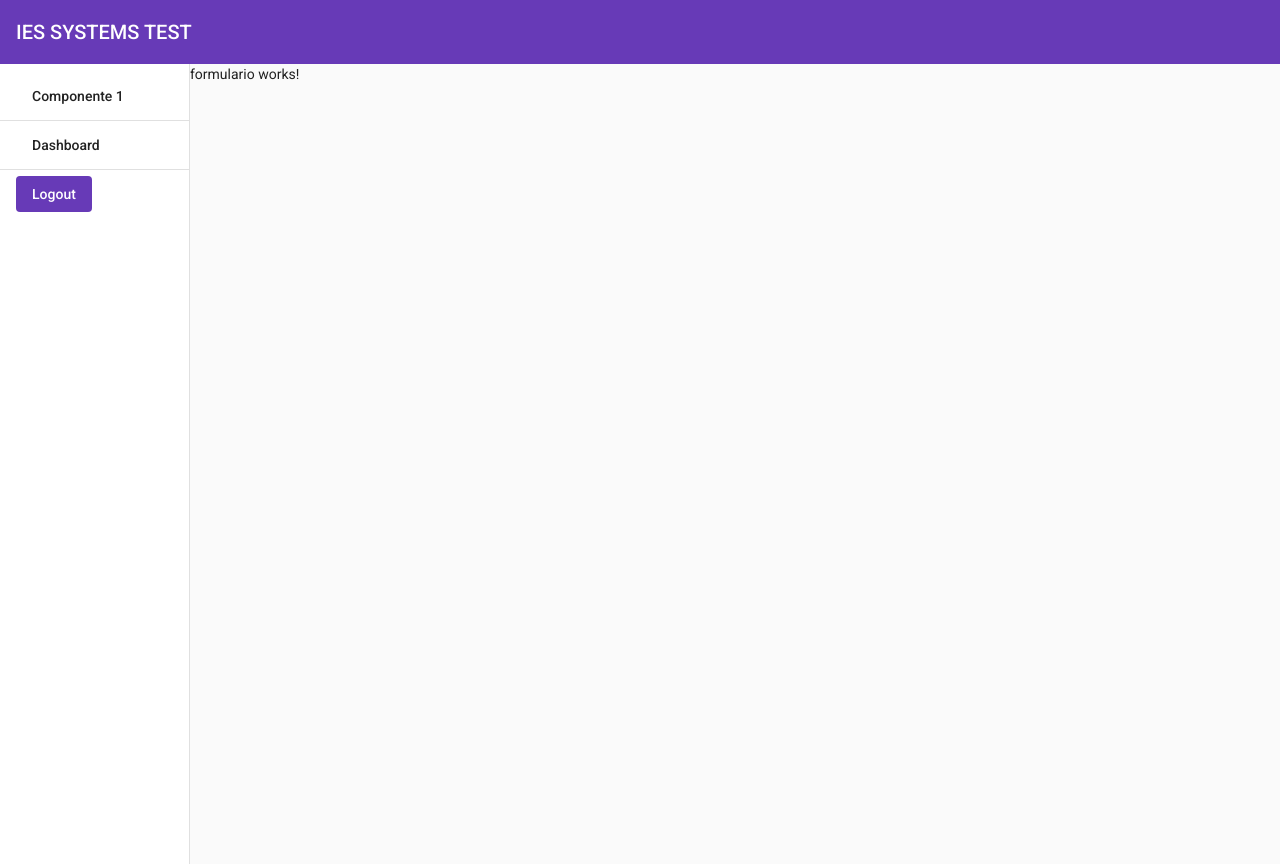
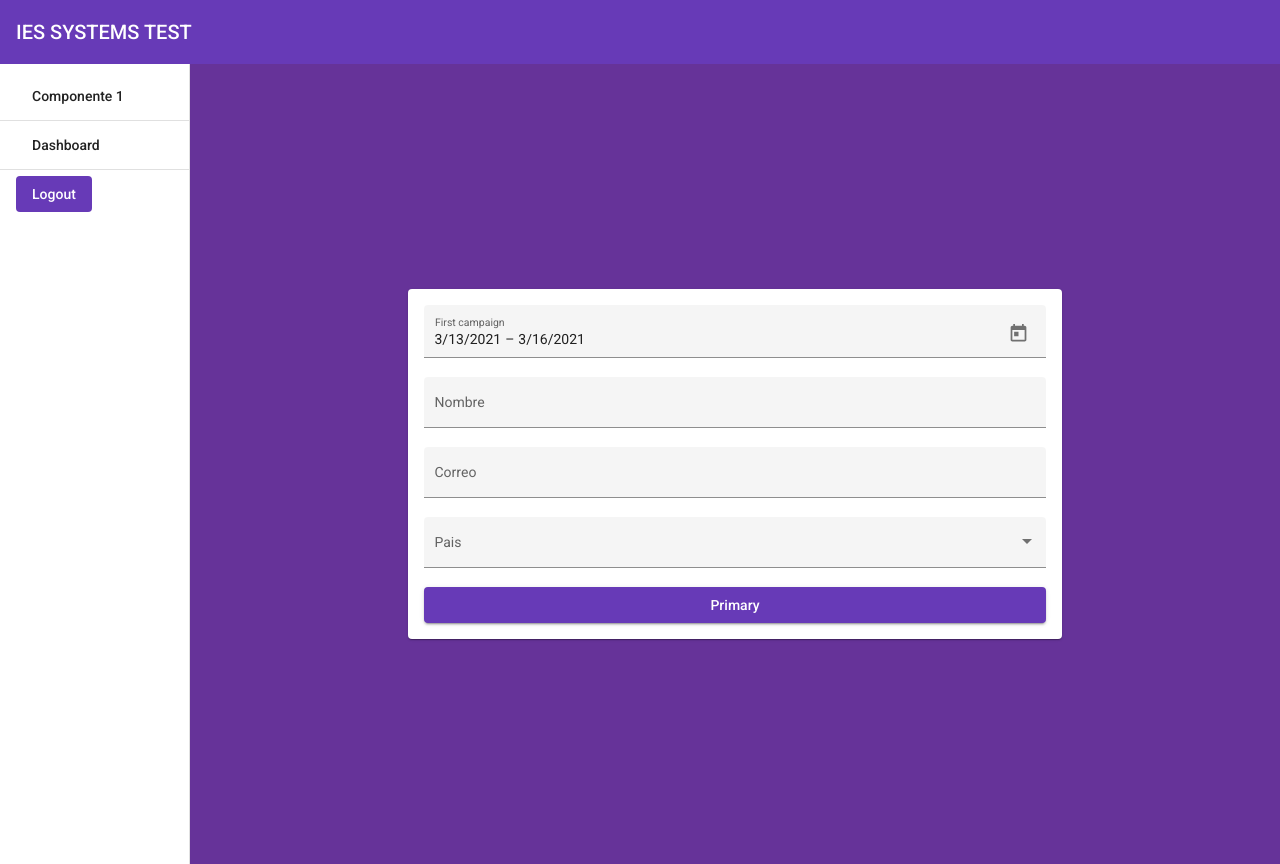
Before and after one commit to Garavirod/ies-systems-test, an Angular app: page /formulario in a window 1280 px wide. Built offline with nearby package versions, Linux system fonts and the light colour scheme.

Commit message:
fromulario fronted done

```diff
--- a/src/app/components/formulario/formulario.component.css
+++ b/src/app/components/formulario/formulario.component.css
@@ -0,0 +1,23 @@
+:host {
+    display: flex;
+    flex-direction: column;
+    align-items: flex-start;
+}
+
+.container{
+    background-color: rebeccapurple;
+    width: 100%;
+    height: 100vh;
+    display: flex;
+    justify-content: center;
+}
+
+.formulario{
+    width: 60%;
+    margin: auto;
+}
+
+.formulario form{
+    display: flex;
+    flex-direction: column;
+}
--- a/src/app/components/formulario/formulario.component.html
+++ b/src/app/components/formulario/formulario.component.html
@@ -1 +1,42 @@
-<p>formulario works!</p>
+<div class="container">
+    <div class="formulario">
+        <mat-card>
+            <form action="">
+                <!-- Date piker -->
+                <mat-form-field class="example-form-field" appearance="fill">
+                    <mat-label>First campaign</mat-label>
+                    <mat-date-range-input
+                      [formGroup]="campaignOne"
+                      [rangePicker]="campaignOnePicker"
+                      [comparisonStart]="campaignTwo.value.start"
+                      [comparisonEnd]="campaignTwo.value.end">
+                      <input matStartDate placeholder="Start date" formControlName="start">
+                      <input matEndDate placeholder="End date" formControlName="end">
+                    </mat-date-range-input>
+                    <mat-datepicker-toggle matSuffix [for]="campaignOnePicker"></mat-datepicker-toggle>
+                    <mat-date-range-picker #campaignOnePicker></mat-date-range-picker>
+                  </mat-form-field>
+                  <!-- Nombre -->
+                  <mat-form-field appearance="fill">
+                    <mat-label>Nombre</mat-label>
+                    <input matInput>
+                  </mat-form-field>
+                  <!-- Correo -->
+                  <mat-form-field appearance="fill">
+                    <mat-label>Correo</mat-label>
+                    <input matInput>
+                  </mat-form-field>
+                  <!-- Pais -->
+                  <mat-form-field appearance="fill">
+                    <mat-label>Pais</mat-label>
+                    <mat-select>
+                      <mat-option value="one">First option</mat-option>
+                      <mat-option value="two">Second option</mat-option>
+                    </mat-select>
+                  </mat-form-field>
+                  <!-- Submit -->
+                <button mat-raised-button color="primary">Primary</button>
+            </form>
+        </mat-card>
+    </div>
+</div>
--- a/src/app/components/formulario/formulario.component.ts
+++ b/src/app/components/formulario/formulario.component.ts
@@ -1,5 +1,5 @@
 import { Component, OnInit } from '@angular/core';
-
+import {FormGroup, FormControl} from '@angular/forms';
 @Component({
   selector: 'app-formulario',
   templateUrl: './formulario.component.html',
@@ -7,7 +7,24 @@ import { Component, OnInit } from '@angular/core';
 })
 export class FormularioComponent implements OnInit {
 
-  constructor() { }
+  campaignOne: FormGroup;
+  campaignTwo: FormGroup;
+
+  constructor() {
+    const today = new Date();
+    const month = today.getMonth();
+    const year = today.getFullYear();
+
+    this.campaignOne = new FormGroup({
+      start: new FormControl(new Date(year, month, 13)),
+      end: new FormControl(new Date(year, month, 16))
+    });
+
+    this.campaignTwo = new FormGroup({
+      start: new FormControl(new Date(year, month, 15)),
+      end: new FormControl(new Date(year, month, 19))
+    });
+  }
 
   ngOnInit(): void {
   }
```
Also changed, not shown: src/app/app.module.ts (+7 -0 lines), src/app/modules/material.module.ts (+17 -1 lines).
